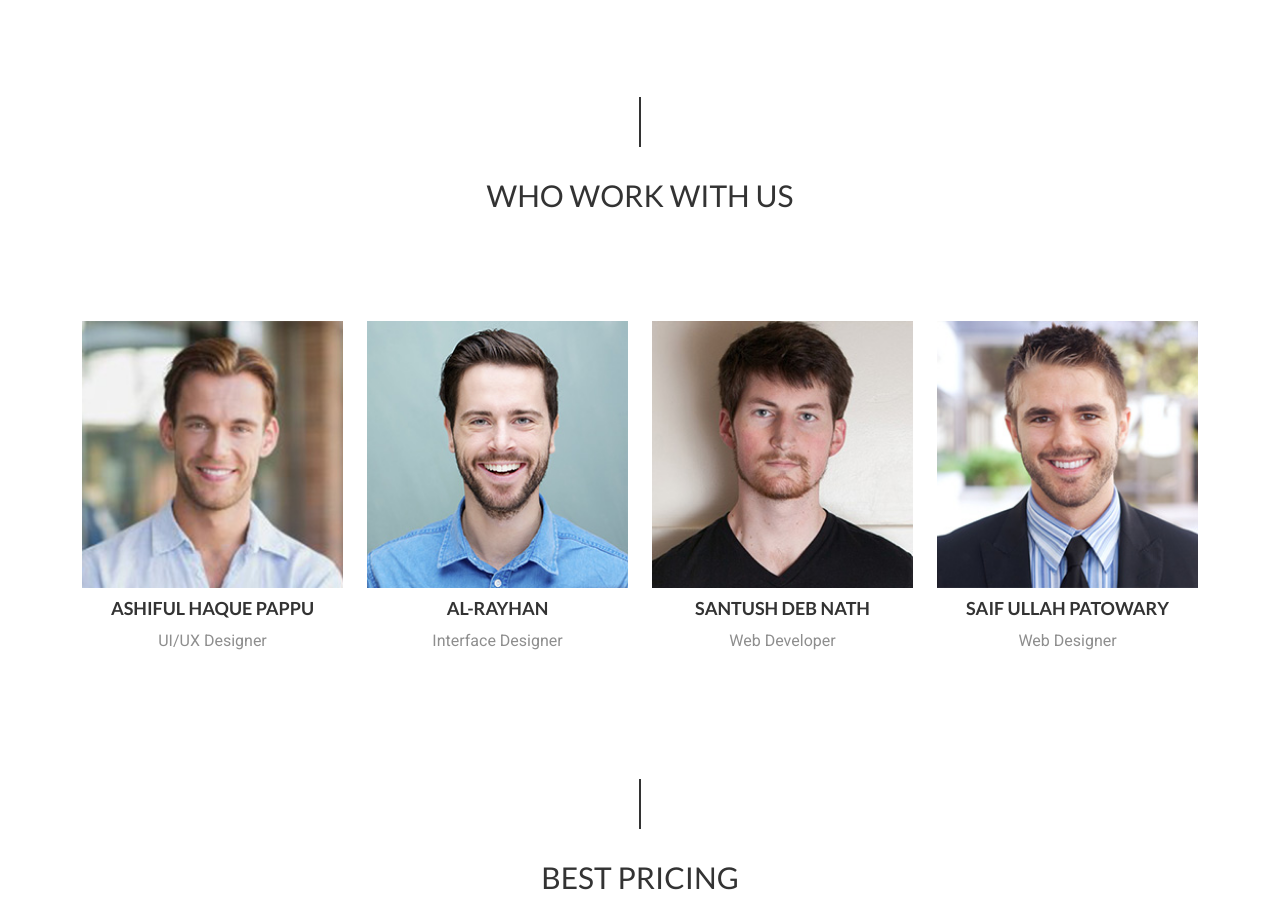
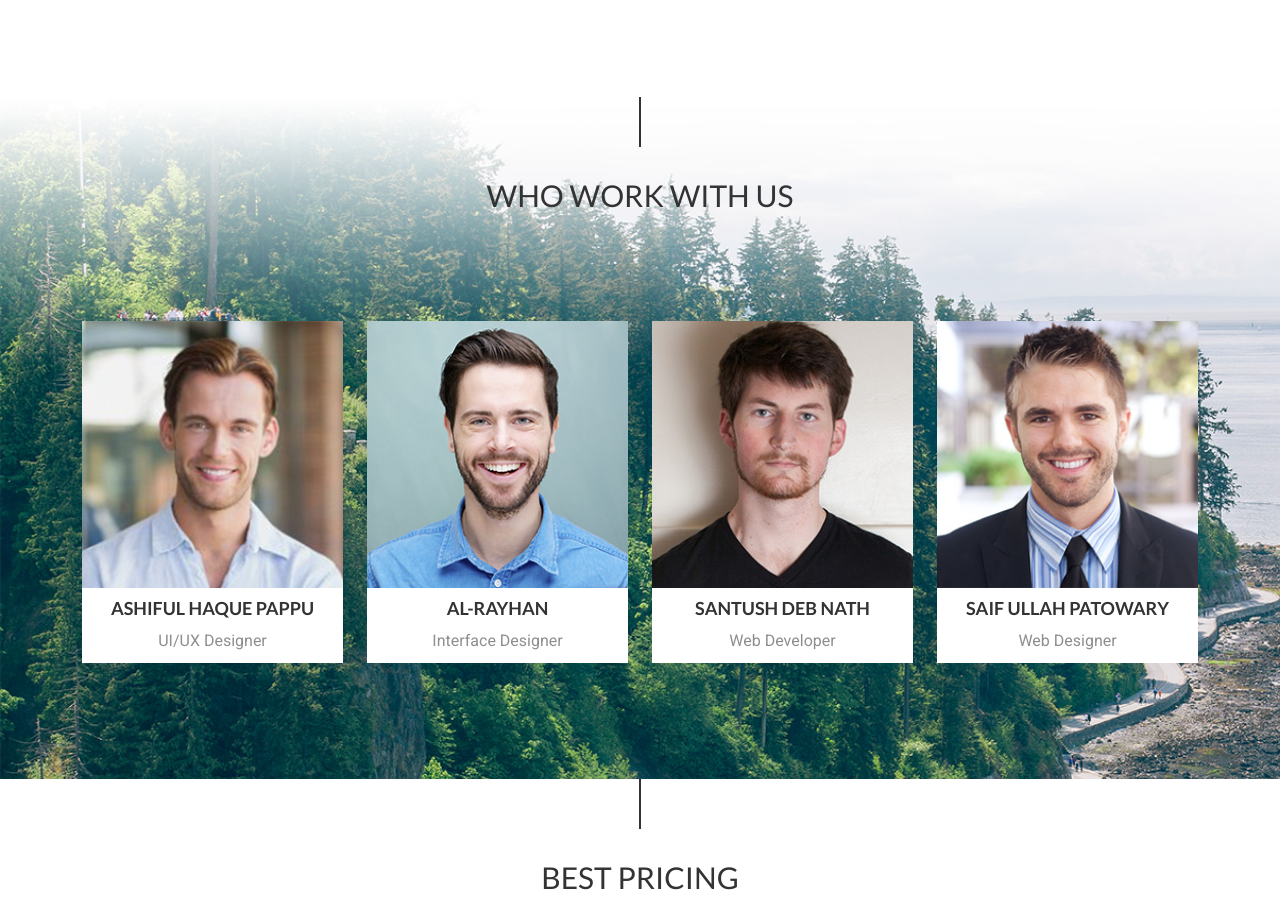
Before and after one commit to tusherbhakta/NiproAgency, a plain HTML site: page index.html in a window 1280 px wide. Shown: the part 3868-4774 px from the top of the page. Drawn offline with Linux system fonts and the light colour scheme; the site is published under a folder, as on GitHub Pages, so addresses that start at the root find nothing; some icons are missing.

Commit message:
Update style.css

```diff
--- a/css/style.css
+++ b/css/style.css
@@ -286,7 +286,7 @@ header{
 /* work with us start  */
 .w_us{
     padding-bottom: 100px;
-    background-image: url(/images/withus.jpg);
+    background-image: url(../images/withus.jpg);
     background-repeat:no-repeat;
     background-size: cover;
 }
```
